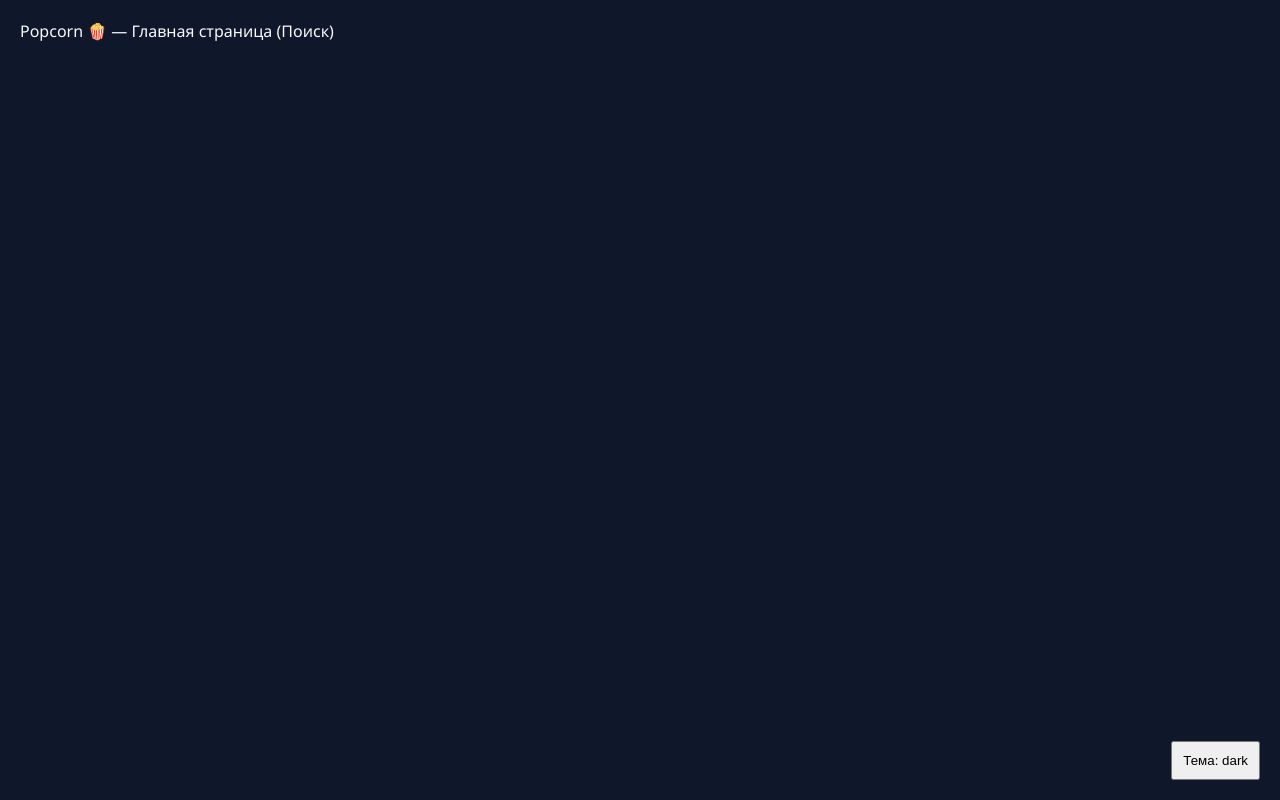
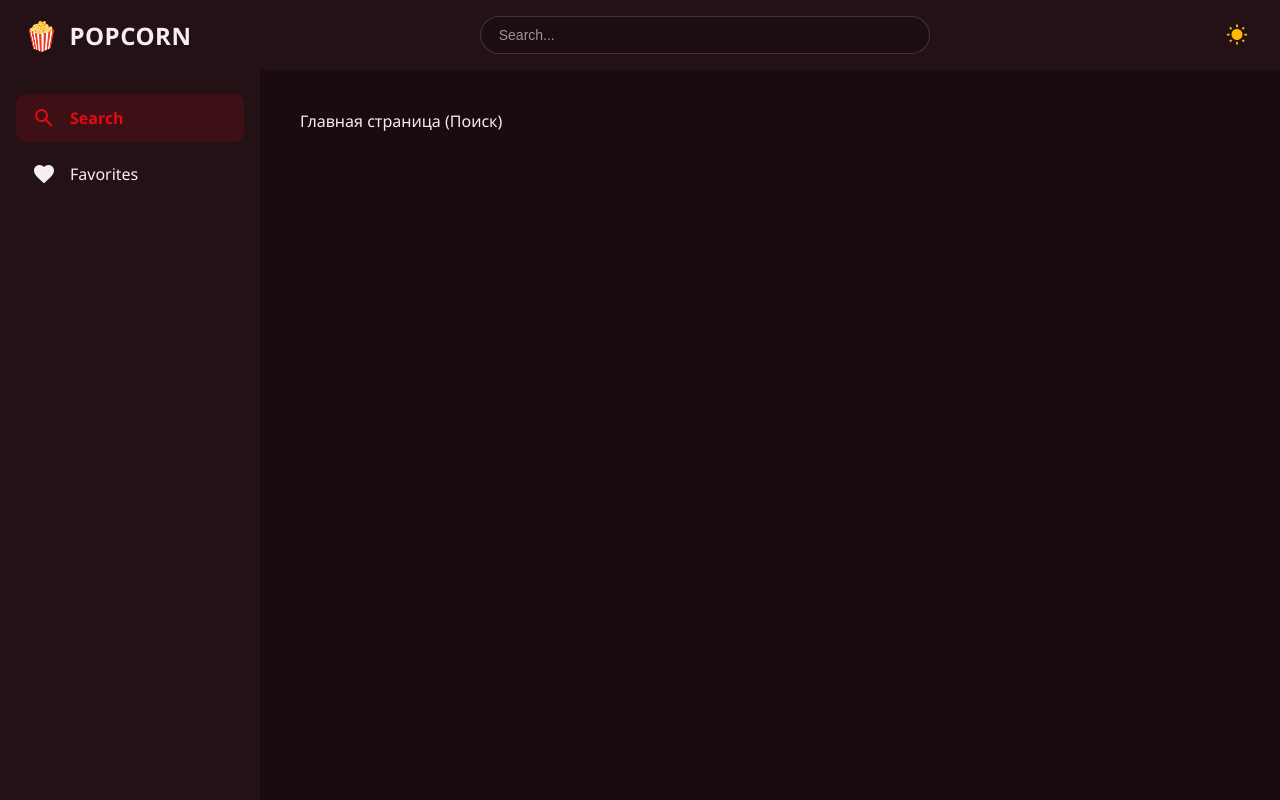
Before and after one commit to Romashko58/popcorn-app, a React (Vite) app: page / in a window 1280 px wide. Built offline with nearby package versions, Linux system fonts and the light colour scheme.

Commit message:
add a grid structure

```diff
--- a/index.html
+++ b/index.html
@@ -1,13 +1,16 @@
 <!doctype html>
 <html lang="en">
+
 <head>
    <meta charset="UTF-8" />
-    <link rel="icon" type="image/svg+xml" href="/favicon.svg" />
+   <link rel="icon" type="image/png" href="/popcorn-image.png" />
    <meta name="viewport" content="width=device-width, initial-scale=1.0" />
    <title>popcorn-app</title>
 </head>
+
 <body>
    <div id="root"></div>
    <script type="module" src="/src/main.tsx"></script>
 </body>
+
 </html>
--- a/src/App.module.css
+++ b/src/App.module.css
@@ -1,15 +1,129 @@
 .appWrapper {
    min-height: 100vh;
    width: 100%;
-   display: flex;
+   display: grid;
+   grid-template-rows: 70px 1fr;
+   grid-template-columns: 260px 1fr;
+   grid-template-areas:
+      "header header"
+      "sidebar main";
 }
 
 .themeDark {
-   background-color: #0f172a;
-   color: #f8fafc;
+   background-color: #1a0b0e;
+   color: #f5eff1;
 }
 
+.themeDark .header,
+.themeDark .sidebar {
+   background-color: #241115;
+   border-color: rgba(166, 146, 150, 0.15);
+}
+
+.themeDark .searchBar {
+   border-color: rgba(166, 146, 150, 0.3);
+   background-color: rgba(0, 0, 0, 0.2);
+}
+
+.themeDark .searchBar::placeholder {
+   color: #a69296;
+}
+
+
+
 .themeLight {
-   background-color: #f1f5f9;
-   color: #0f172a;
+   background-color: #fdfbf7;
+   color: #241115;
 }
+
+.themeLight .header,
+.themeLight .sidebar {
+   background-color: #f5f0e6;
+   border-color: rgba(36, 17, 21, 0.1);
+}
+
+.themeLight .searchBar {
+   border-color: rgba(36, 17, 21, 0.2);
+   background-color: rgba(0, 0, 0, 0.03);
+}
+
+.themeLight .searchBar::placeholder {
+   color: #6e5e61;
+}
+
+
+.header {
+   grid-area: header;
+   display: flex;
+   align-items: center;
+   justify-content: space-between;
+   padding: 0 24px;
+
+}
+
+.logo {
+   display: flex;
+   align-items: center;
+   gap: 10px;
+   font-size: 24px;
+   font-weight: 800;
+   letter-spacing: 0.5px;
+   text-transform: uppercase;
+}
+
+.searchBar {
+   width: 450px;
+   padding: 10px 18px;
+   border-radius: 20px;
+   border: 1px solid;
+   color: inherit;
+   outline: none;
+   font-size: 14px;
+}
+
+.sidebar {
+   grid-area: sidebar;
+   padding: 24px 16px;
+   display: flex;
+   flex-direction: column;
+   gap: 8px;
+}
+
+.navLink {
+   display: flex;
+   align-items: center;
+   gap: 14px;
+   padding: 12px 16px;
+   border-radius: 10px;
+   text-decoration: none;
+   color: inherit;
+   font-weight: 500;
+}
+
+.navLink:hover {
+   background-color: rgba(229, 9, 20, 0.08);
+}
+
+.mainContent {
+   grid-area: main;
+   padding: 40px;
+   overflow-y: auto;
+}
+
+.themeToggle {
+   background: transparent;
+   border: none;
+   cursor: pointer;
+   font-size: 22px;
+   display: flex;
+   align-items: center;
+   justify-content: center;
+   padding: 8px;
+   border-radius: 50%;
+   color: inherit;
+   transition: transform 0.2s ease;
+}
+
+.themeToggle:hover {
+   transform: scale(1.1);
+}
--- a/src/MainLayout.tsx
+++ b/src/MainLayout.tsx
@@ -1,6 +1,7 @@
 import { useState } from 'react';
-import { Outlet } from 'react-router-dom';
+import { Outlet, NavLink } from 'react-router-dom';
 import styles from './App.module.css';
+import { MdSearch, MdFavorite, MdWbSunny, MdNightsStay } from 'react-icons/md';
 
 export const MainLayout = () => {
    const [theme, setTheme] = useState<'dark' | 'light'>('dark');
@@ -8,16 +9,61 @@ export const MainLayout = () => {
    const themeClass = theme === 'dark' ? styles.themeDark : styles.themeLight;
 
    return (
-      <div className={`appTransition ${styles.appWrapper} ${themeClass}`}>
+      <div className={`${styles.appWrapper} ${themeClass} appTransition`}>
 
-         <button onClick={toggleTheme} style={{ position: 'fixed', bottom: '20px', right: '20px', zIndex: 1000, padding: '10px', cursor: 'pointer' }}>
-            Тема: {theme}
-         </button>
+         <header className={`${styles.header} appTransition`}>
+            <div className={styles.logo}>
+               <span style={{ fontSize: '28px', lineHeight: '1' }}>🍿</span>
+               <span>Popcorn</span>
+            </div>
 
+            <input
+               type="text"
+               placeholder="Search..."
+               className={`${styles.searchBar} appTransition`}
+            />
 
-         <main style={{ width: '100%', padding: '20px' }}>
+            <button onClick={toggleTheme} className={styles.themeToggle} title="Change the site theme">
+               {theme === 'dark' ? (
+                  <MdWbSunny style={{ color: '#ffb703' }} />
+               ) : (
+                  <MdNightsStay style={{ color: '#a69296' }} />
+               )}
+            </button>
+         </header>
+
+         <aside className={`${styles.sidebar} appTransition`}>
+            <NavLink
+               to="/"
+               className={`${styles.navLink} appTransition`}
+               style={({ isActive }) => isActive ? {
+                  backgroundColor: 'rgba(229, 9, 20, 0.12)',
+                  color: '#e50914',
+                  fontWeight: '700'
+               } : {}}
+            >
+               <MdSearch size={24} />
+               <span>Search</span>
+            </NavLink>
+
+            <NavLink
+               to="/favorites"
+               className={`${styles.navLink} appTransition`}
+               style={({ isActive }) => isActive ? {
+                  backgroundColor: 'rgba(229, 9, 20, 0.12)',
+                  color: '#e50914',
+                  fontWeight: '700'
+               } : {}}
+            >
+               <MdFavorite size={24} />
+               <span>Favorites</span>
+            </NavLink>
+         </aside>
+
+         <main className={styles.mainContent}>
             <Outlet />
          </main>
+
       </div>
    );
 };
--- a/src/pages/FavoritesPage.tsx
+++ b/src/pages/FavoritesPage.tsx
@@ -1 +1 @@
-export const FavoritesPage = () => <div>Popcorn 🍿 — Страница Избранное</div>;
+export const FavoritesPage = () => <div>Страница Избранное</div>;
--- a/src/pages/MoviePage.tsx
+++ b/src/pages/MoviePage.tsx
@@ -1 +1 @@
-export const MoviePage = () => <div>Popcorn 🍿 — Детальная страница фильма</div>;
+export const MoviePage = () => <div>Детальная страница фильма</div>;
--- a/src/pages/SearchPage.tsx
+++ b/src/pages/SearchPage.tsx
@@ -1 +1 @@
-export const SearchPage = () => <div>Popcorn 🍿 — Главная страница (Поиск)</div>;
+export const SearchPage = () => <div>Главная страница (Поиск)</div>;
```
Also changed, not shown: public/popcorn-image.jpg (added), public/popcorn-image.png (added). Lines whose indentation alone changed are shown as unchanged.
